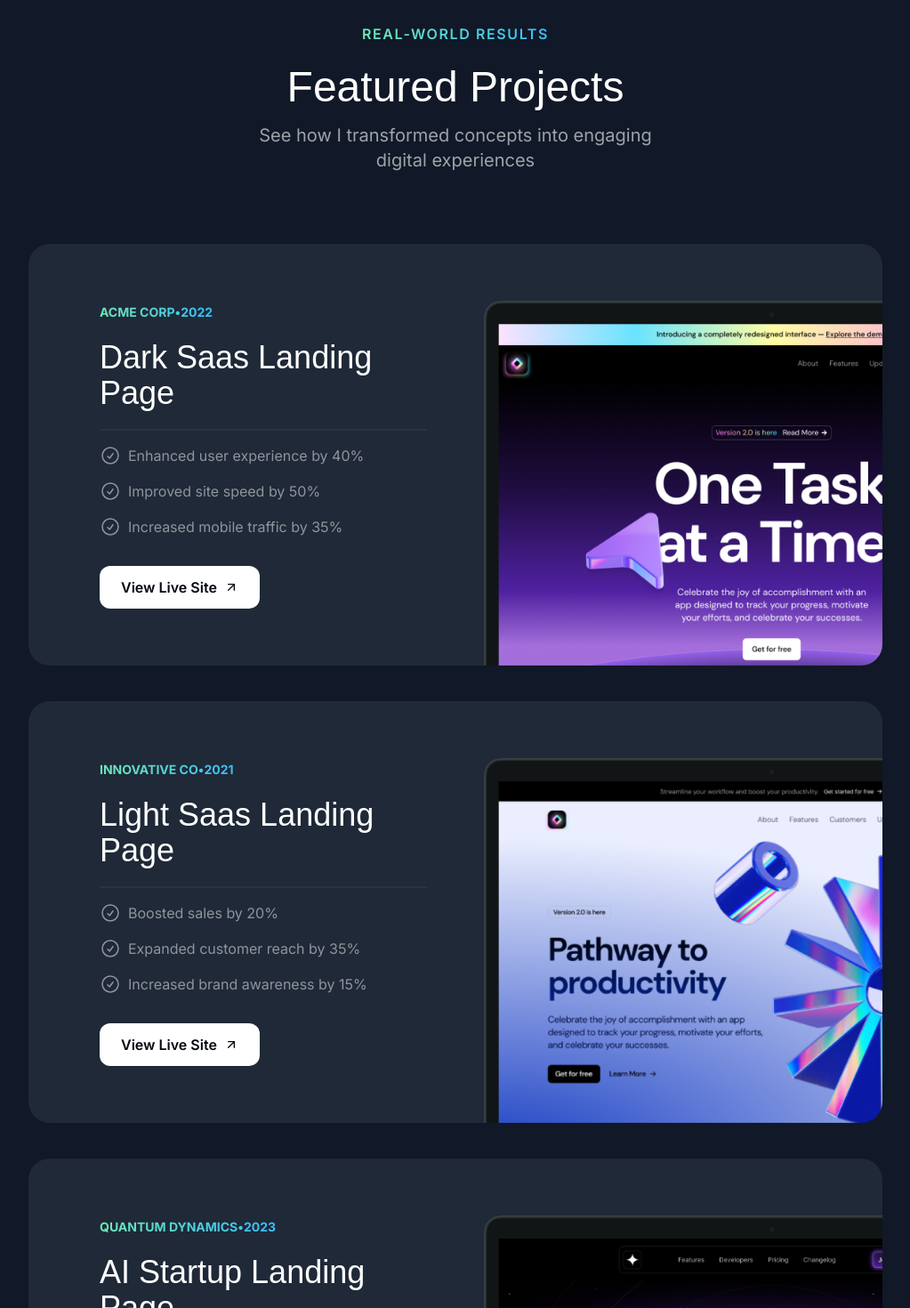
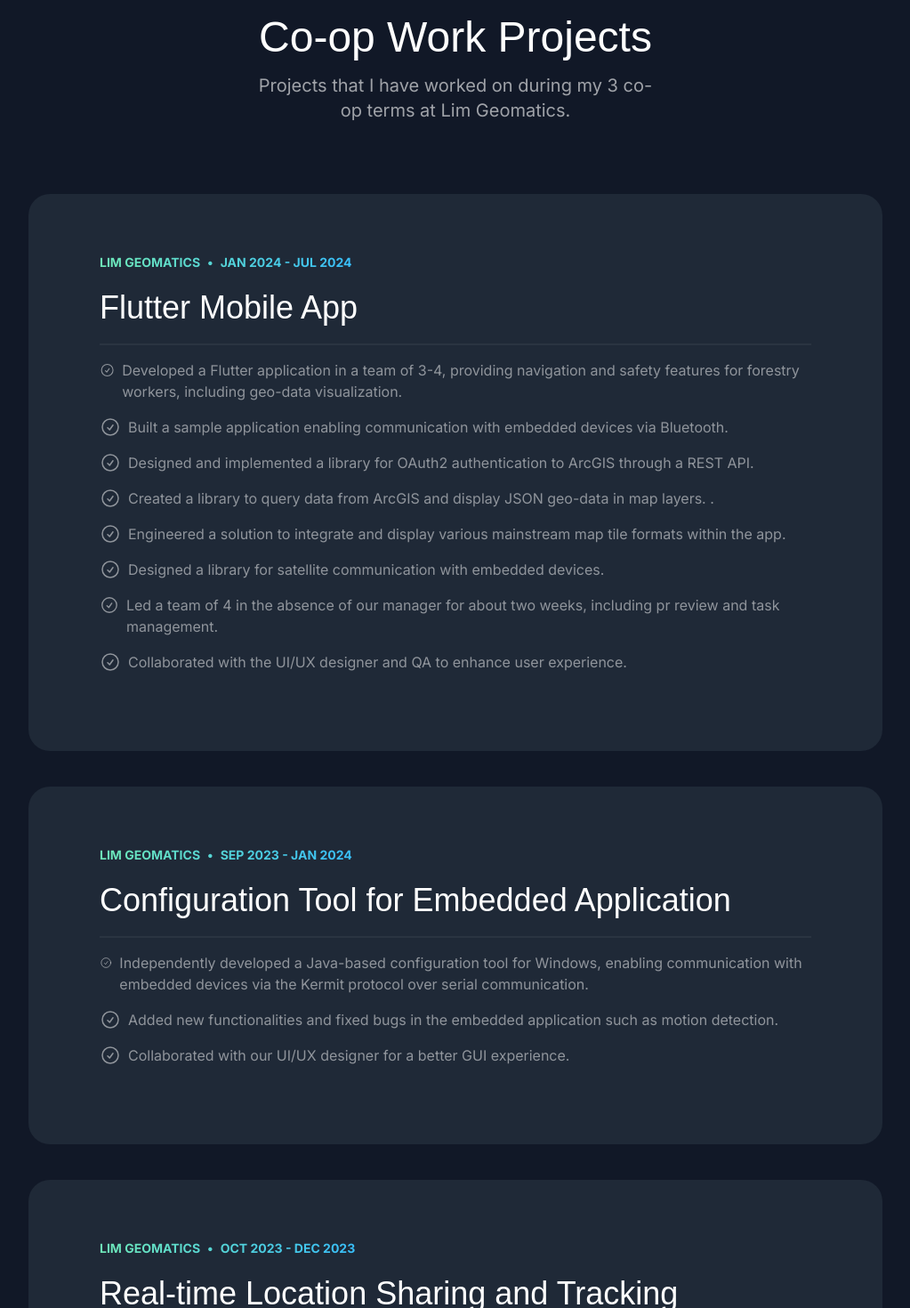
Before and after one commit to xinxinxin312/portfolio_website, a Next.js app in the folder starter-template/: page / in a window 1280 px wide. Shown: the part 960-2430 px from the top of the page at 89% size, without its empty margins (128-1151 px from the left). Built offline with nearby package versions, Linux system fonts and the light colour scheme; a web font is replaced by a local one.

Commit message:
finished the majority. Still need to fix the page navigation bar and the connect button

```diff
--- a/starter-template/src/app/page.tsx
+++ b/starter-template/src/app/page.tsx
@@ -1,13 +1,16 @@
 import { Header } from "@/sections/Header";
 import { HeroSection } from "@/sections/Hero";
 import { ProjectsSection } from "@/sections/Projects";
-
+import { TestimonialsSection } from "@/sections/Testimonials";
+import { AboutSection } from "@/sections/About";
 export default function Home() {
   return (
     <div>
       <Header />
       <HeroSection />
       <ProjectsSection />
+      <TestimonialsSection />
+      <AboutSection />
     </div>
   );
 }
--- /dev/null
+++ b/starter-template/src/components/Card.tsx
@@ -0,0 +1,18 @@
+import { twMerge } from "tailwind-merge";
+import { PropsWithChildren } from "react";
+
+export const Card = ({
+  className,
+  children,
+}: PropsWithChildren<{ className?: string }>) => {
+  return (
+    <div
+      className={twMerge(
+        "bg-gray-800 rounded-3xl relative z-0 overflow-hidden after:content-[''] after:absolute after:inset-0 after:outline-2 after:-outline-offset-2 after:rounded-3xl after:outline-white/20 after:pointer-events-none ; p-6 ",
+        className
+      )}
+    >
+      {children}
+    </div>
+  );
+};
--- /dev/null
+++ b/starter-template/src/components/CardHeader.tsx
@@ -0,0 +1,20 @@
+import StarIcon from "@/assets/icons/star.svg";
+
+export const CardHeader = ({
+  title,
+  description,
+}: {
+  title: string;
+  description: string;
+}) => {
+  return (
+    <div className="flex flex-col">
+      <div className="inline-flex items-center gap-2">
+        <StarIcon className="size-9 text-emerald-300" />
+        <h3 className="font-serif text-3xl">{title}</h3>
+      </div>
+
+      <p className="text-sm text-white/60 mt-2">{description}</p>
+    </div>
+  );
+};
--- /dev/null
+++ b/starter-template/src/components/SectionHeader.tsx
@@ -0,0 +1,25 @@
+export const SectionHeader = ({
+  title,
+  eyebrow,
+  description,
+}: {
+  title: string;
+  eyebrow: string;
+  description: string;
+}) => {
+  return (
+    <>
+      <div className="flex justify-center">
+        <p className="uppercase font-semibold tracking-widest bg-gradient-to-r from-emerald-300 to-sky-400 text-transparent bg-clip-text text-center">
+          {eyebrow}
+        </p>
+      </div>
+      <h2 className="font-serif text-3xl md:text-5xl text-center mt-6">
+        {title}
+      </h2>
+      <p className="text-center md:text-lg lg:text-xl text-white/60 mt-4 max-w-md mx-auto">
+        {description}
+      </p>
+    </>
+  );
+};
--- /dev/null
+++ b/starter-template/src/components/TechIcon.tsx
@@ -0,0 +1,4 @@
+export const TechIcon = ({ component }: { component: React.ElementType }) => {
+  const Component = component;
+  return <Component className="size-10" />;
+};
--- a/starter-template/src/sections/About.tsx
+++ b/starter-template/src/sections/About.tsx
@@ -1,3 +1,220 @@
+import { SectionHeader } from "@/components/SectionHeader";
+import { Card } from "@/components/Card";
+import { TechIcon } from "@/components/TechIcon";
+import Image from "next/image";
+import JavascriptIcon from "@/assets/icons/square-js.svg";
+import ReactIcon from "@/assets/icons/square-react.svg";
+import GithubIcon from "@/assets/icons/github.svg";
+import { CardHeader } from "@/components/CardHeader";
+
+const tools = [
+  {
+    title: "Problem Solving",
+    iconType: GithubIcon,
+  },
+  {
+    title: "Time Management",
+    iconType: GithubIcon,
+  },
+  {
+    title: "Python",
+    iconType: GithubIcon,
+  },
+  {
+    title: "Java",
+    iconType: GithubIcon,
+  },
+  {
+    title: "C++",
+    iconType: GithubIcon,
+  },
+  {
+    title: "Github",
+    iconType: GithubIcon,
+  },
+];
+
+const hobbies = [
+  {
+    title: "Board Games",
+    emoji: "🎲",
+  },
+  {
+    title: "Suduko",
+    emoji: "🧩",
+  },
+  {
+    title: "Detective Stories",
+    emoji: "🕵️‍♂️",
+  },
+  {
+    title: "Chinese Food",
+    emoji: "🍜",
+  },
+  {
+    title: "Badminton",
+    emoji: "🏸",
+  },
+  {
+    title: "Table tennis",
+    emoji: "🏓",
+  },
+  {
+    title: "Anime",
+    emoji: "🎌",
+  },
+  {
+    title: "Ukelele",
+    emoji: "🎸",
+  },
+  {
+    title: "Crafting",
+    emoji: "🧶",
+  },
+];
+
+const expectations = [
+  {
+    title: "Good Pay",
+    emoji: "💰",
+  },
+  {
+    title: "Carryover Vacations",
+    emoji: "🏖️",
+  },
+  {
+    title: "Good Management",
+    emoji: "🤝",
+  },
+  {
+    title: "Flexibility",
+    emoji: "🕰️",
+  },
+];
+
+const softSkills = [
+  {
+    title: "Problem Solving",
+    description: "It's just fun. I need some new challenges to feel alive.",
+  },
+  {
+    title: "Team Collaboration",
+    description: "I love overcooked!",
+  },
+  {
+    title: "Team Leadership",
+    description: "I dedicate to make success as easy as possible for my team.",
+  },
+  {
+    title: "Project Management",
+    description:
+      "Probably not the role of a junior developer, but I'm good at assigning tasks.",
+  },
+];
+
+const languagesRank = [
+  {
+    title: "Python",
+    emoji: "",
+  },
+  {
+    title: "Dart",
+    emoji: "",
+  },
+  {
+    title: "Java",
+    emoji: "",
+  },
+  {
+    title: "C++",
+    emoji: "👨‍💼",
+  },
+  {
+    title: "C#",
+    emoji: "👨‍💼",
+  },
+  {
+    title: "C",
+    emoji: "👨‍💼",
+  },
+];
+
 export const AboutSection = () => {
-  return <div>About Section</div>;
+  return (
+    <div className="pb-20">
+      <div className="container">
+        <SectionHeader
+          title="About Me"
+          eyebrow="Who I Am"
+          description="I'm a perfectionist who pays attention to the smallest details; a team player who is always ready to help others; a fast learner who is always looking to improve."
+        />
+        <div className="mt-20 flex flex-col gap-8">
+          <Card className="h-auto">
+            <CardHeader title="My Hometown" description="" />
+            <div className="w-full mx-auto mt-8">
+              <iframe
+                width="100%"
+                height="315"
+                src="https://www.youtube.com/embed/YcuIyhJHv14?si=dGLUt7hfXV4qNHlP"
+                title="YouTube video player"
+                frameBorder="0"
+                allow="accelerometer; autoplay; clipboard-write; encrypted-media; gyroscope; picture-in-picture; web-share"
+                allowFullScreen
+              ></iframe>
+            </div>
+          </Card>
+
+          <Card>
+            <CardHeader title="My Soft Skills" description="" />
+            <div className="mt-4">
+              {softSkills.map((skill) => (
+                <div key={skill.title} className="mt-4">
+                  <span className="font-semibold">{skill.title}</span>
+                  <span>: {skill.description}</span>
+                </div>
+              ))}
+            </div>
+          </Card>
+
+          {/* <Card>
+            <CardHeader title="My Toolbox" description="" />
+            <div className="mt-4">
+              {tools.map((tool) => (
+                <div
+                  key={tool.title}
+                  className="inline-flex items-center gap-4 py-2 px-3 outline outline-2 outline-white/10 rounded-lg"
+                >
+                  <TechIcon component={tool.iconType} />
+                  <span className="font-semibold">{tool.title}</span>
+                </div>
+              ))}
+            </div>
+          </Card> */}
+
+          <Card>
+            <CardHeader title="My Hobbies" description="" />
+            <div className="mt-4">
+              {hobbies.map((hobby) => (
+                <div key={hobby.title} className="flex items-center gap-2">
+                  <span>{hobby.emoji}</span>
+                  <span>{hobby.title}</span>
+                </div>
+              ))}
+            </div>
+          </Card>
+          <Card>
+            <CardHeader title="My Dream Job" description="" />
+            <div className="mt-4">
+              {expectations.map((expectations) => (
+                <div key={expectations.title} className="flex items-center gap-2">
+                  <span>{expectations.emoji}</span>
+                  <span>{expectations.title}</span>
+                </div>
+              ))}
+            </div>
+          </Card>
+        </div>
+      </div>
+    </div>
+  );
 };
--- a/starter-template/src/sections/Projects.tsx
+++ b/starter-template/src/sections/Projects.tsx
@@ -4,43 +4,90 @@ import aiStartupLandingPage from "@/assets/images/ai-startup-landing-page.png";
 import Image from "next/image";
 import CheckCircleIcon from "@/assets/icons/check-circle.svg";
 import ArrowUpRightIcon from "@/assets/icons/arrow-up-right.svg";
+import { SectionHeader } from "@/components/SectionHeader";
+import { Card } from "@/components/Card";
 
 const portfolioProjects = [
   {
-    company: "Acme Corp",
-    year: "2022",
-    title: "Dark Saas Landing Page",
+    company: "Lim Geomatics",
+    year: "Jan 2024 - Jul 2024",
+    title: "Flutter Mobile App",
     results: [
-      { title: "Enhanced user experience by 40%" },
-      { title: "Improved site speed by 50%" },
-      { title: "Increased mobile traffic by 35%" },
-    ],
-    link: "https://youtu.be/4k7IdSLxh6w",
-    image: darkSaasLandingPage,
+      {
+        title:
+          "Developed a Flutter application in a team of 3-4, providing navigation and safety features for forestry workers, including geo-data visualization.",
       },
       {
-    company: "Innovative Co",
-    year: "2021",
-    title: "Light Saas Landing Page",
-    results: [
-      { title: "Boosted sales by 20%" },
-      { title: "Expanded customer reach by 35%" },
-      { title: "Increased brand awareness by 15%" },
-    ],
-    link: "https://youtu.be/7hi5zwO75yc",
-    image: lightSaasLandingPage,
+        title:
+          "Built a sample application enabling communication with embedded devices via Bluetooth.",
       },
       {
-    company: "Quantum Dynamics",
-    year: "2023",
-    title: "AI Startup Landing Page",
+        title:
+          "Designed and implemented a library for OAuth2 authentication to ArcGIS through a REST API.",
+      },
+      {
+        title:
+          "Created a library to query data from ArcGIS and display JSON geo-data in map layers. .",
+      },
+      {
+        title:
+          "Engineered a solution to integrate and display various mainstream map tile formats within the app.",
+      },
+      {
+        title:
+          "Designed a library for satellite communication with embedded devices.",
+      },
+      {
+        title:
+          "Led a team of 4 in the absence of our manager for about two weeks, including pr review and task management.",
+      },
+      {
+        title:
+          "Collaborated with the UI/UX designer and QA to enhance user experience.",
+      },
+    ],
+  },
+  {
+    company: "Lim Geomatics",
+    year: "Sep 2023 - Jan 2024",
+    title: "Configuration Tool for Embedded Application",
     results: [
-      { title: "Enhanced user experience by 40%" },
-      { title: "Improved site speed by 50%" },
-      { title: "Increased mobile traffic by 35%" },
+      {
+        title:
+          "Independently developed a Java-based configuration tool for Windows, enabling communication with embedded devices via the Kermit protocol over serial communication. ",
+      },
+      {
+        title:
+          "Added new functionalities and fixed bugs in the embedded application such as motion detection. ",
+      },
+      {
+        title:
+          "Collaborated with our UI/UX designer for a better GUI experience.",
+      },
     ],
-    link: "https://youtu.be/Z7I5uSRHMHg",
-    image: aiStartupLandingPage,
+  },
+  {
+    company: "Lim Geomatics",
+    year: "Oct 2023 - Dec 2023",
+    title: "Real-time Location Sharing and Tracking",
+    results: [
+      {
+        title:
+          "Developed a real-time location-sharing feature for a cross-platform C# application utilizing satellite communication and ArcGIS.",
+      },
+      {
+        title:
+          "Developed mechanisms to upload and download location data based on satellite signal strength and update locations dynamically on the map.",
+      },
+      {
+        title:
+          "Collaborated with my supervisor to meet the tight deadline of two weeks without any previous experience with C# and later enhanced the feature by implementing a tracking display for a more user-friendly experience.",
+      },
+      {
+        title:
+          "Added a 'walking mode' feature to switch GPS data sources between the embedded device and the tablet.",
+      },
+    ],
   },
 ];
 
@@ -48,26 +95,21 @@ export const ProjectsSection = () => {
   return (
     <section className="pb-10 lg:py-24">
       <div className="container">
-        <div className="flex justify-center">
-          <p className="uppercase font-semibold tracking-widest bg-gradient-to-r from-emerald-300 to-sky-400 text-transparent bg-clip-text text-center">
-            Real-world Results
-          </p>
-        </div>
-        <h2 className="font-serif text-3xl md:text-5xl text-center mt-6">
-          Featured Projects
-        </h2>
-        <p className="text-center md:text-lg lg:text-xl text-white/60 mt-4 max-w-md mx-auto">
-          See how I transformed concepts into engaging digital experiences
-        </p>
+        <SectionHeader
+          title="Co-op Work Projects"
+          eyebrow="Real-world Results"
+          description="Projects that I have worked on during my 3 co-op terms at Lim Geomatics."
+        />
+
         <div className="flex flex-col mt-10 md:mt-20 gap-10">
           {portfolioProjects.map((project) => (
-            <div
+            <Card
               key={project.title}
-              className="bg-gray-800 rounded-3xl relative z-0 overflow-hidden after:content-[''] after:absolute after:inset-0 after:outline-2 after:-outline-offset-2 after:rounded-3xl after:outline-white/20 px-8 pt-8 md:pt-12 md:px-10 lg:pt-16 lg:px-20 after:pointer-events-none"
+              className="px-8 pt-8 pb=0 md:pt-12 md:px-10 lg:pt-16 lg:px-20 "
             >
-              <div className="lg:grid lg:grid-cols-2 lg:gap-16">
+
                 <div className="lg:pb-16">
-                  <div className="bg-gradient-to-r from-emerald-300 to-sky-400 inline-flex font-bold uppercase traking-widest text-sm text-transparent bg-clip-text">
+                  <div className="bg-gradient-to-r from-emerald-300 to-sky-400 inline-flex font-bold uppercase traking-widest text-sm text-transparent bg-clip-text gap-2">
                     <span>{project.company}</span>
                     <span>&bull;</span>
                     <span>{project.year}</span>
@@ -88,13 +130,16 @@ export const ProjectsSection = () => {
                     ))}
                   </ul>
 
+                  {/* {project.link && (
                     <a href={project.link}>
                       <button className="bg-white text-gray-950 h-12 w-full md:w-auto px-6 rounded-xl font-semibold inline-flex items-center justify-center gap-2 mt-8">
                         <span>View Live Site</span>
                         <ArrowUpRightIcon className="size-4" />
                       </button>
                     </a>
+                  )} */}
                 </div>
+                {/* {project.image && (
                   <div className="relative">
                     <Image
                       src={project.image}
@@ -102,8 +147,9 @@ export const ProjectsSection = () => {
                       className="mt-8 -mb-4 md:-mb-0 lg:mt-0 lg:absolute lg:h-full lg:w-auto lg:max-w-none"
                     />
                   </div>
-              </div>
-            </div>
+                )} */}
+              {/* </div> */}
+            </Card>
           ))}
         </div>
       </div>
--- a/starter-template/src/sections/Testimonials.tsx
+++ b/starter-template/src/sections/Testimonials.tsx
@@ -1,42 +1,61 @@
-import memojiAvatar1 from "@/assets/images/memoji-avatar-1.png";
-import memojiAvatar2 from "@/assets/images/memoji-avatar-2.png";
-import memojiAvatar3 from "@/assets/images/memoji-avatar-3.png";
-import memojiAvatar4 from "@/assets/images/memoji-avatar-4.png";
-import memojiAvatar5 from "@/assets/images/memoji-avatar-5.png";
+import { SectionHeader } from "@/components/SectionHeader";
+import Image from "next/image";
+import test from "node:test";
+import { Card } from "@/components/Card";
 
 const testimonials = [
   {
-    name: "Alex Turner",
-    position: "Marketing Manager @ TechStartups",
-    text: "Alex was instrumental in transforming our website into a powerful marketing tool. His attention to detail and ability to understand our brand is exceptional. We're thrilled with the results!",
-    avatar: memojiAvatar1,
-  },
-  {
-    name: "Olivia Green",
-    position: "Head of Design @ GreenLeaf",
-    text: "Working with Alex was a pleasure. His expertise in frontend development brought our designs to life in a way we never imagined. The website has exceeded our expectations.",
-    avatar: memojiAvatar2,
-  },
-  {
-    name: "Daniel White",
-    position: "CEO @ InnovateCo",
-    text: "Alex's ability to create seamless user experiences is unmatched. Our website has seen a significant increase in conversions since launching the new design. We couldn't be happier.",
-    avatar: memojiAvatar3,
-  },
-  {
-    name: "Emily Carter",
-    position: "Product Manager @ GlobalTech",
-    text: "Alex is a true frontend wizard. He took our complex product and transformed it into an intuitive and engaging user interface. We're already seeing positive feedback from our customers.",
-    avatar: memojiAvatar4,
-  },
-  {
-    name: "Michael Brown",
-    position: "Director of IT @ MegaCorp",
-    text: "Alex's work on our website has been nothing short of exceptional. He's a talented developer who is also a great communicator. We highly recommend him.",
-    avatar: memojiAvatar5,
+    name: "Jose Lee",
+    position: "Director, R&D @ Lim Geomatics",
+    text: (
+      <>
+        <p>
+          &#8226; Xin was key software developer in a tiger team that was formed to save a key business pursuit. Earlier, I was impressed by how quick she learned new concepts and develop a solution on in weeks when I was expecting that it would take her a couple of months. Accordingly, I felt that she could help the tiger team and she proved me that I was right.
+        </p>
+        <p className="mt-4">
+          &#8226; Over my over 30 years of work experience in Canada, I had Co-op students from Waterloo, SFU, UVic, UBC, and Queens. Xin is way up the top.
+        </p>
+        <p className="mt-4">
+          &#8226; We immediately offered and hired Xin for her 2nd Co-op term.
+        </p>
+      </>
+    ),
   },
 ];
 
 export const TestimonialsSection = () => {
-  return <div>Testimonials Section</div>;
+  return (
+    <div className="py-16 lg:py-24">
+      <div className="container">
+        <SectionHeader
+          eyebrow="Happy Manager"
+          title="What My Manager Say about Me"
+          description="I did bribe him from time to time"
+        />
+
+        <div className="mt-10 lg:mt-12 flex justify-center">
+          <div className="flex gap-8">
+            {testimonials.map((testimonial, index) => (
+              <Card
+                key={testimonial.name}
+                className=""
+              >
+                <div className="flex gap-4 items-center">
+                  <div>
+                    <div className="font-semibold">{testimonial.name}</div>
+                    <div className="text-sm text-white/40">
+                      {testimonial.position}
+                    </div>
+                  </div>
+                </div>
+                <div className="mt-4 md:mt-6 text-sm md:text-base lg:">
+                  {testimonial.text}
+                </div>
+              </Card>
+            ))}
+          </div>
+        </div>
+      </div>
+    </div>
+  );
 };
```
Also changed, not shown: starter-template/src/sections/Hero.tsx (+3 -4 lines). Lines whose indentation alone changed are shown as unchanged.
